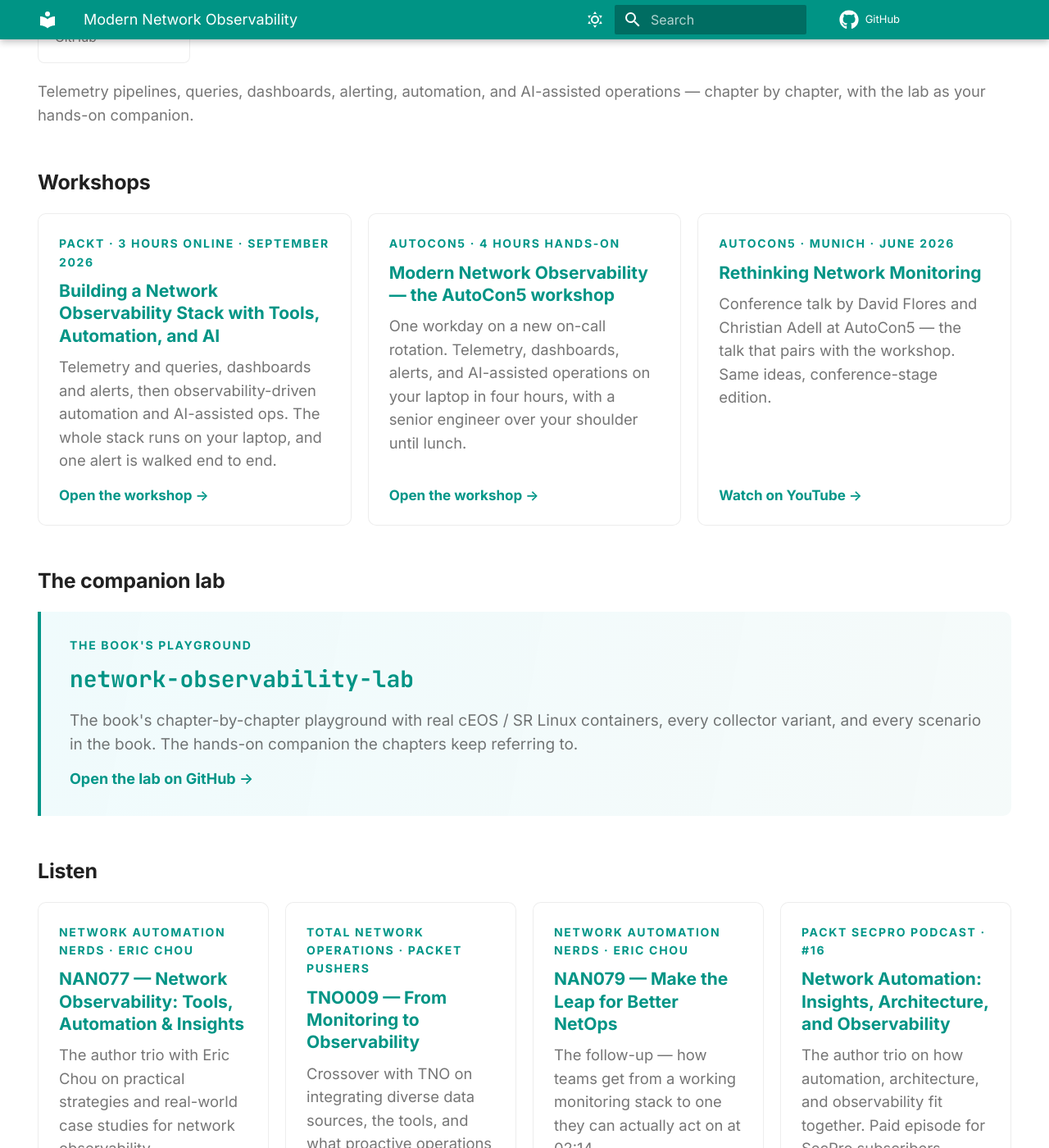
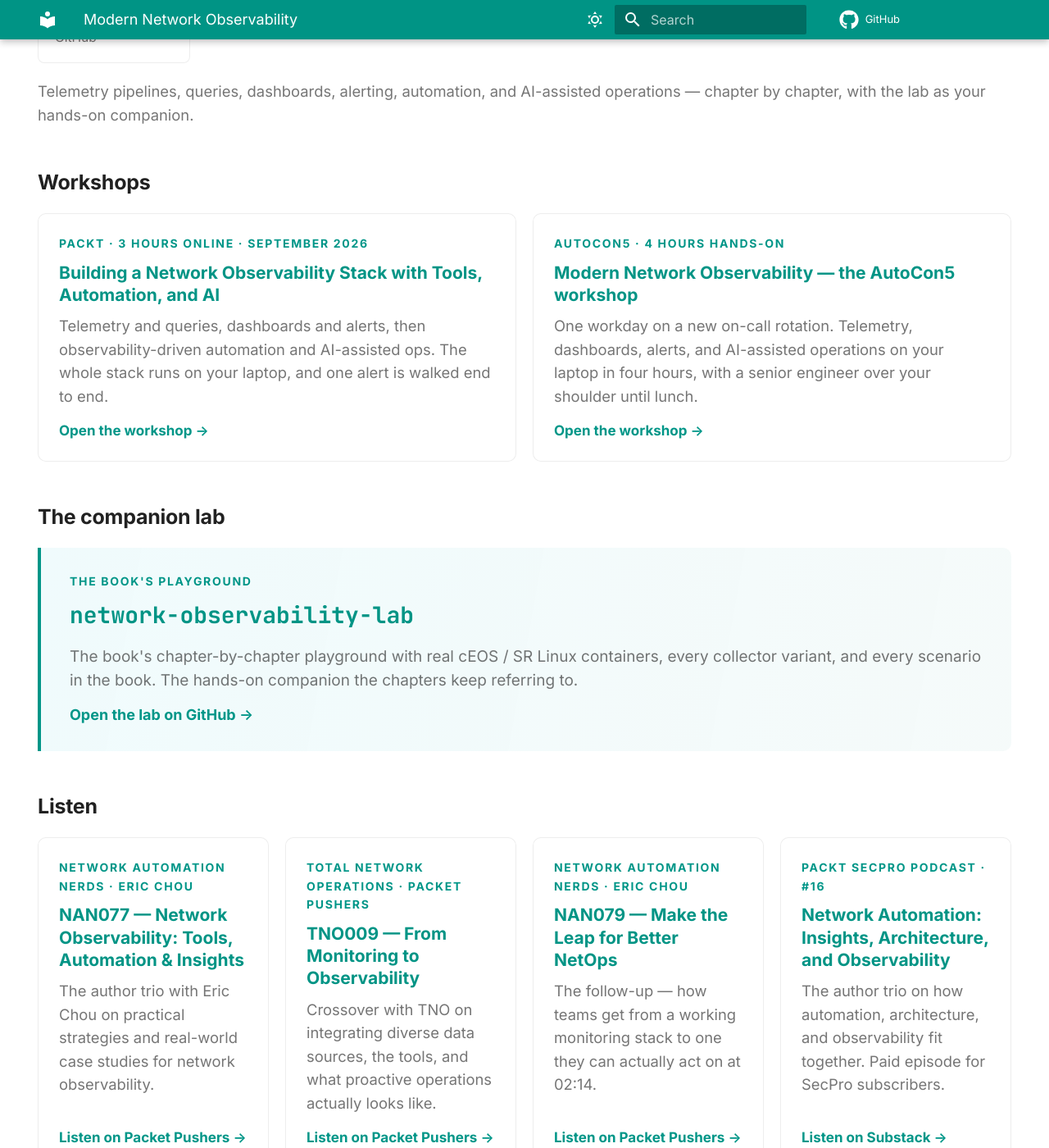
Before and after one commit to network-observability/network-observability.github.io, an MkDocs documentation site: the page built from docs/index.md, in a window 1280 px wide and 1400 px high, scrolled down 808 px. Shown: the whole window at 82% size. Built offline with MkDocs 1.6.1 and Material for MkDocs 9.7.7, drawn with Linux system fonts in a browser that asks for light colours; some of the changed text lies outside the part shown.

Commit message:
Hub: AutoCon5 talk only under Watch; "Who's behind it" with Christian Adell (#2)
* Hub: fix DevNet part order, add Speaking page, AutoCon5 talk, SecPro podcast, book repo, about blurb

Co-Authored-By: Claude Opus 5.5 <noreply@anthropic.com>
Claude-Session: https://claude.ai/code/session_01QqqHnzr2ijiwLZJdfb8ywD

* Hub: add LinkedIn link, mark talks without recordings as such

Co-Authored-By: Claude Opus 5.5 <noreply@anthropic.com>
Claude-Session: https://claude.ai/code/session_01QqqHnzr2ijiwLZJdfb8ywD

* Speaking: drop keynote label from GR-IX, link event page

Co-Authored-By: Claude Opus 5.5 <noreply@anthropic.com>
Claude-Session: https://claude.ai/code/session_01QqqHnzr2ijiwLZJdfb8ywD

* Speaking: align GR-IX card with the event page

Co-Authored-By: Claude Opus 5.5 <noreply@anthropic.com>
Claude-Session: https://claude.ai/code/session_01QqqHnzr2ijiwLZJdfb8ywD

* Add Packt online workshop (Sep 2026) to Workshops and Speaking

Co-Authored-By: Claude Opus 5.5 <noreply@anthropic.com>
Claude-Session: https://claude.ai/code/session_01QqqHnzr2ijiwLZJdfb8ywD

* Speaking: drop LinkedIn event link from Packt workshop

Co-Authored-By: Claude Opus 5.5 <noreply@anthropic.com>
Claude-Session: https://claude.ai/code/session_01QqqHnzr2ijiwLZJdfb8ywD

* Speaking: link Packt workshop recording on Luma instead of ended Eventbrite page

Co-Authored-By: Claude Opus 5.5 <noreply@anthropic.com>
Claude-Session: https://claude.ai/code/session_01QqqHnzr2ijiwLZJdfb8ywD

* Hub: AutoCon5 talk only under Watch; About -> Who's behind it with Christian Adell

Co-Authored-By: Claude Opus 5.5 <noreply@anthropic.com>
Claude-Session: https://claude.ai/code/session_01QqqHnzr2ijiwLZJdfb8ywD

---------

Co-authored-by: Claude <noreply@anthropic.com>

```diff
--- a/docs/index.md
+++ b/docs/index.md
@@ -68,12 +68,6 @@ hide:
   <span class="hub-media__body">One workday on a new on-call rotation. Telemetry, dashboards, alerts, and AI-assisted operations on your laptop in four hours, with a senior engineer over your shoulder until lunch.</span>
   <span class="hub-media__cta">Open the workshop →</span>
 </a>
-<a class="hub-media__card" href="https://youtu.be/F6_f1piv0LI" target="_blank" rel="noopener">
-  <span class="hub-media__eyebrow">AutoCon5 &middot; Munich &middot; June 2026</span>
-  <span class="hub-media__title">Rethinking Network Monitoring</span>
-  <span class="hub-media__body">Conference talk by David Flores and Christian Adell at AutoCon5 &mdash; the talk that pairs with the workshop. Same ideas, conference-stage edition.</span>
-  <span class="hub-media__cta">Watch on YouTube →</span>
-</a>
 </div>
 
 ## The companion lab
@@ -122,7 +116,7 @@ hide:
 <a class="hub-media__card" href="https://youtu.be/F6_f1piv0LI" target="_blank" rel="noopener">
   <span class="hub-media__eyebrow">AutoCon5 &middot; Munich &middot; June 2026</span>
   <span class="hub-media__title">Rethinking Network Monitoring</span>
-  <span class="hub-media__body">Conference talk by David Flores and Christian Adell at AutoCon5 &mdash; the main-stage companion to the hands-on workshop.</span>
+  <span class="hub-media__body">Conference talk by David Flores and Christian Adell at AutoCon5 in Munich.</span>
   <span class="hub-media__cta">Watch on YouTube →</span>
 </a>
 <a class="hub-media__card" href="https://www.youtube.com/live/GFETzK1Ji68" target="_blank" rel="noopener">
@@ -168,14 +162,28 @@ hide:
 </a>
 </div>
 
-## About the author
+## Who's behind it
 
+<p class="hub-buy__caption">The book, the talks, and the workshops on this site come from the same small group of contributors.</p>
+
+<div class="hub-about-grid">
 <div class="hub-about">
   <p class="hub-about__name">David Flores</p>
   <p class="hub-about__role">Senior Network Developer, Network Observability at CoreWeave &middot; Dublin</p>
-  <p class="hub-about__body">David builds observability platforms for network infrastructure. He co-wrote <em>Modern Network Observability</em> (Packt, 2024) with Christian Adell and Josh VanDeraa, and maintains the companion lab and workshops on this site.</p>
+  <p class="hub-about__body">Builds observability platforms for network infrastructure. Co-author of <em>Modern Network Observability</em> (Packt, 2024), maintainer of the companion lab and workshops, and speaker at AutoCon, NONOG, NetBCN, OSMC, and more.</p>
   <p class="hub-about__links">
     <a href="https://github.com/davidban77" target="_blank" rel="noopener">GitHub →</a>
     <a href="https://www.linkedin.com/in/david-flores-80282917/" target="_blank" rel="noopener">LinkedIn →</a>
   </p>
 </div>
+<div class="hub-about">
+  <p class="hub-about__name">Christian Adell</p>
+  <p class="hub-about__role">Co-author &middot; co-presenter</p>
+  <p class="hub-about__body">Co-author of <em>Modern Network Observability</em> and author of <a href="https://designingnetworkautomation.com/" target="_blank" rel="noopener"><em>Designing Network Automation at Scale</em></a>. Co-presented <em>Rethinking Network Monitoring</em> at AutoCon5 and the Packt online workshop.</p>
+  <p class="hub-about__links">
+    <a href="https://www.linkedin.com/in/christianadell/" target="_blank" rel="noopener">LinkedIn →</a>
+  </p>
+</div>
+</div>
+
+<p class="hub-buy__caption"><em>Modern Network Observability</em> was co-written with Josh VanDeraa.</p>
--- a/docs/stylesheets/hub.css
+++ b/docs/stylesheets/hub.css
@@ -374,7 +374,18 @@
   text-decoration: underline;
 }
 
-/* ---------- About the author ----------------------------------------- */
+/* ---------- Who's behind it (contributor cards) ----------------------- */
+
+.hub-about-grid {
+  display: grid;
+  grid-template-columns: repeat(auto-fit, minmax(280px, 1fr));
+  gap: 1rem;
+  margin: 1rem 0 0.5rem;
+}
+
+.hub-about-grid .hub-about {
+  margin: 0;
+}
 
 .hub-about {
   padding: 1.5rem 1.75rem;
```
